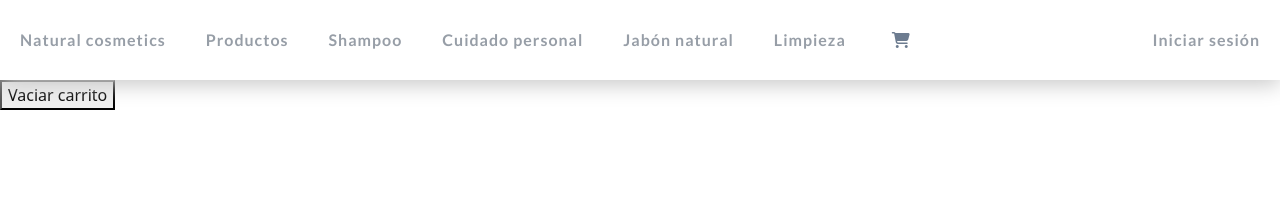
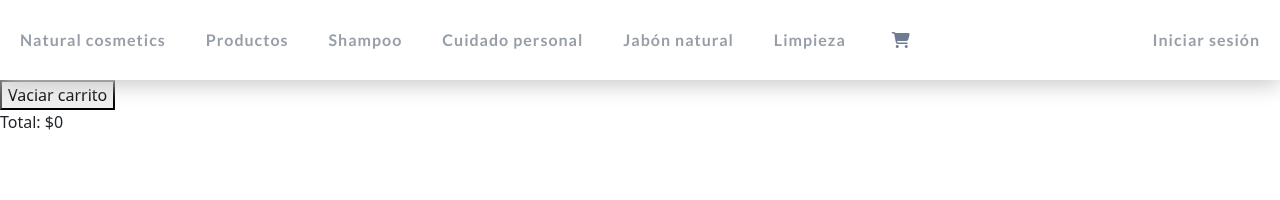
Before and after one commit to lucianop3196/natural-cosmetics, a React (Create React App) app: page /cart in a window 1280 px wide. Shown: the top 200 px of the page. Built offline with nearby package versions, Linux system fonts and the light colour scheme.

Commit message:
Se implemento la función para determinar el precio total en el componente Cart.jsx

```diff
--- a/src/components/Cart.jsx
+++ b/src/components/Cart.jsx
@@ -2,7 +2,10 @@ import { useCartContext } from "../context/CartContext";
 
 function Cart() {
   const { cartList, deleteFromCart, clearItems } = useCartContext();
-
+  let finalPrice = 0;
+  for (let i in cartList) {
+    finalPrice += parseInt(cartList[i].props.price)*cartList[i].quantity;
+  }
   return (
     <>
       {cartList.map((item) => (
@@ -16,6 +19,7 @@ function Cart() {
         </div>
       ))}
       <button onClick={() => clearItems()}>Vaciar carrito</button>
+      <div>Total: ${finalPrice} </div>
     </>
   );
 }
--- a/src/components/ItemDetail.jsx
+++ b/src/components/ItemDetail.jsx
@@ -12,7 +12,7 @@ function ItemDetail({ props }) {
   const onAdd = (count) => {
     setQuantity(count);
     setPurchaseQ(true);
-    addToCart({ props, quantity: count, purchaseQ });
+    addToCart({ props, quantity: count });
   };
 
   return (
```
